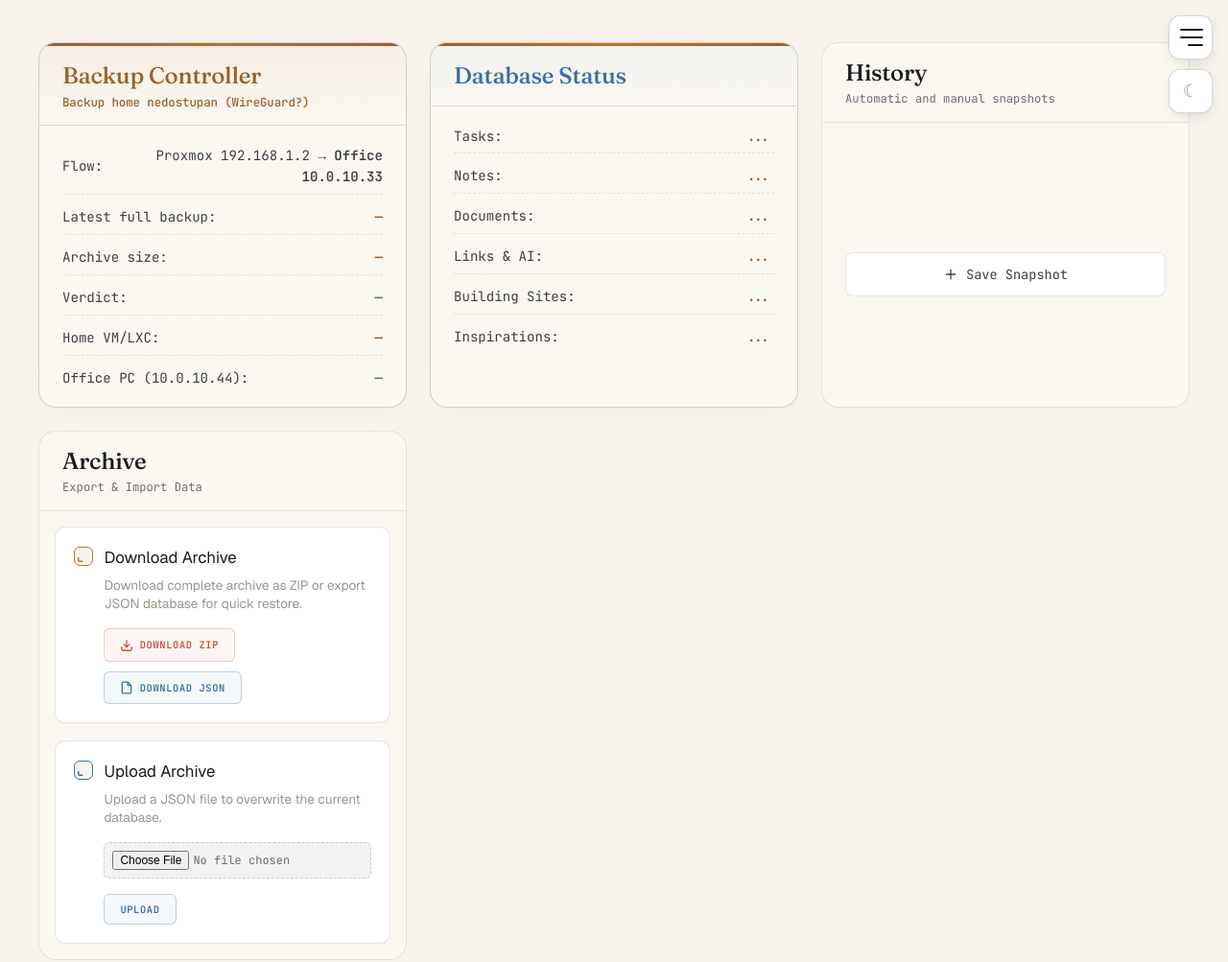
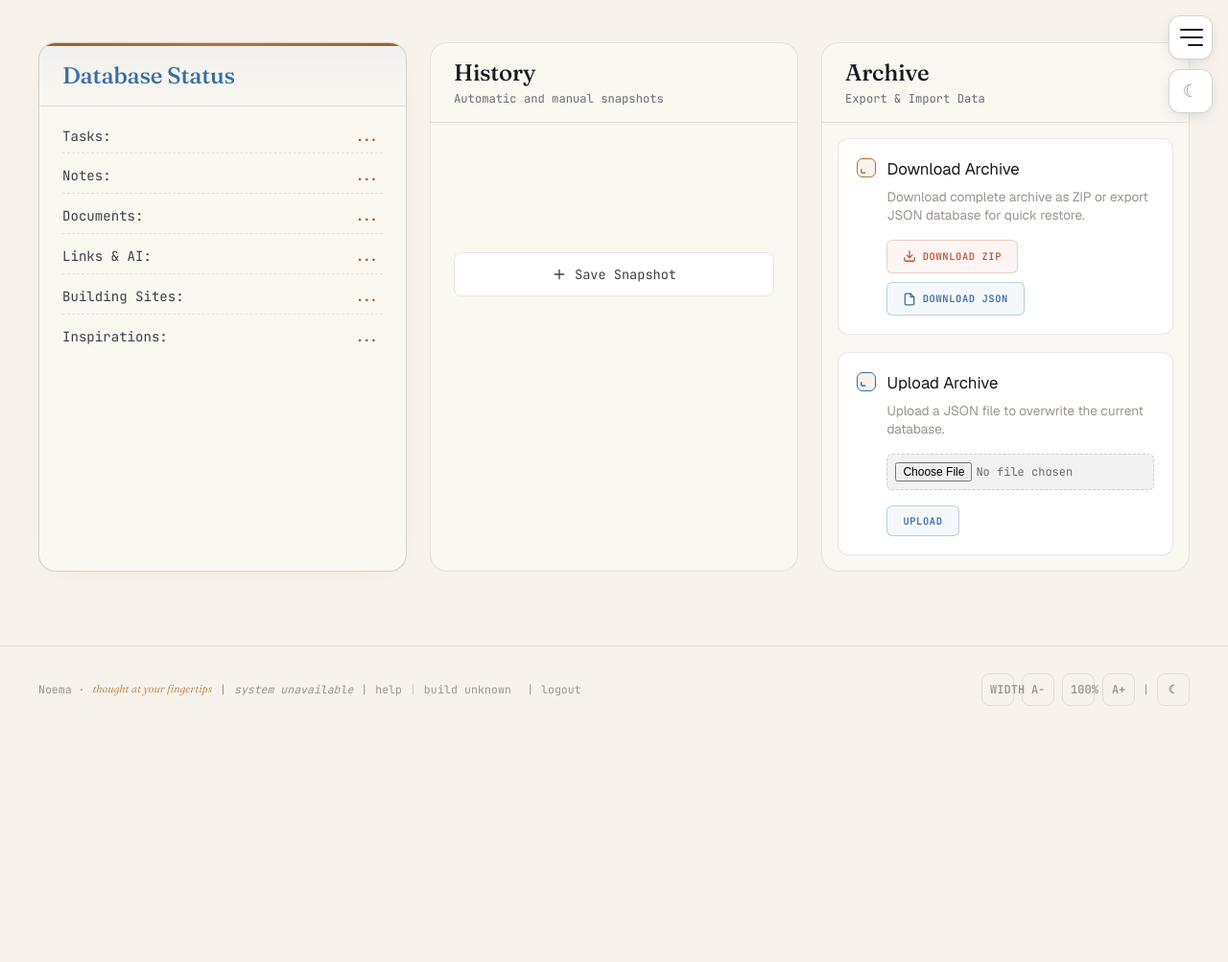
Before and after one commit to vladimirperovic/noema, a website: page public/backup.html in a window 1280 px wide. Shown: the top 1003 px of the page at 96% size. After the commit the page ends 800 px from the top, so only its background shows below. Drawn offline with nearby package versions, Linux system fonts and the light colour scheme; no server answers.

Commit message:
Security: remove private backup infrastructure from public repo

```diff
--- a/public/backup.html
+++ b/public/backup.html
@@ -549,42 +549,6 @@
 
   <main class="board">
     <div class="board-inner">
-      <!-- Backup Controller: read-only status iz home infrastrukture (preko WireGuard-a). -->
-      <section class="column is-today">
-        <div class="column-head" style="background: linear-gradient(180deg, var(--beacon-soft), transparent);">
-          <div class="day-title" style="color: var(--beacon-2);">Backup Controller</div>
-          <div class="day-date" id="bcGenerated" style="font-size: 0.78rem; color: var(--beacon-2); font-weight: 500; margin-top: 0.35rem;">Generated: —</div>
-        </div>
-        <div class="col-body" style="padding: 1.2rem 1.5rem;">
-          <div class="cal-list" style="display: flex; flex-direction: column; gap: 0.75rem; font-family: var(--font-mono); font-size: 0.88rem; color: var(--ink-2);">
-            <div style="display: flex; justify-content: space-between; align-items: center; padding-bottom: 0.4rem; border-bottom: 1px dashed var(--ink-line);">
-              <span>Flow:</span>
-              <span style="text-align:right;">Proxmox 192.168.1.2 → <strong>Office 10.0.10.33</strong></span>
-            </div>
-            <div style="display: flex; justify-content: space-between; align-items: center; padding-bottom: 0.4rem; border-bottom: 1px dashed var(--ink-line);">
-              <span>Latest full backup:</span>
-              <span><strong id="bcFull" style="color: var(--beacon-2);">—</strong></span>
-            </div>
-            <div style="display: flex; justify-content: space-between; align-items: center; padding-bottom: 0.4rem; border-bottom: 1px dashed var(--ink-line);">
-              <span>Archive size:</span>
-              <span><strong id="bcSize" style="color: var(--beacon-2);">—</strong></span>
-            </div>
-            <div style="display: flex; justify-content: space-between; align-items: center; padding-bottom: 0.4rem; border-bottom: 1px dashed var(--ink-line);">
-              <span>Verdict:</span>
-              <span><strong id="bcVerdict" style="color: var(--signal);">—</strong></span>
-            </div>
-            <div style="display: flex; justify-content: space-between; align-items: center; padding-bottom: 0.4rem; border-bottom: 1px dashed var(--ink-line);">
-              <span>Home VM/LXC:</span>
-              <span><strong id="bcVms" style="color: var(--beacon-2);">—</strong></span>
-            </div>
-            <div style="display: flex; justify-content: space-between; align-items: center;">
-              <span>Office PC (10.0.10.44):</span>
-              <span><strong id="bcOffice" style="color: var(--signal);">—</strong></span>
-            </div>
-          </div>
-        </div>
-      </section>
-
       <!-- Kartica 1: Stanje Baze -->
       <section class="column is-today">
         <div class="column-head" style="background: linear-gradient(180deg, var(--azure-soft), transparent);">
@@ -994,35 +958,6 @@
       if (fab && !fab._themeBound) { fab.addEventListener("click", toggle); fab._themeBound = true; }
     }
 
-    // ── Backup Controller (read-only, home infrastruktura preko WireGuard-a) ──
-    async function loadController() {
-      const el = id => document.getElementById(id);
-      try {
-        const r = await fetch("https://backup-home.renovationsteps.com/api/local/status", { mode: "cors", cache: "no-store" });
-        if (!r.ok) throw new Error("HTTP " + r.status);
-        const d = await r.json();
-        const gen = d.generated_at || "";
-        const stale = !!d.stale;
-        const elGen = el("bcGenerated");
-        if (elGen) elGen.innerHTML = "Generated: " + (gen ? gen.replace(" ", " · ") : "—") + (stale ? ' <span style="color: var(--ember); font-weight:600;">STALE</span>' : "");
-        const like = ((d.restic || {}).slike || {}).last;
-        const vmove = ((d.restic || {}).vmove || {}).last;
-        const full = vmove || like;
-        if (el("bcFull")) el("bcFull").textContent = full ? (full.time + " · " + full.size) : "—";
-        if (el("bcSize")) el("bcSize").textContent = full ? full.size : "—";
-        const runState = (d.run || {}).state || (d.run || {}).state || "idle";
-        const verdict = runState === "success" ? "VERIFIED" : (runState === "failed" ? "FAILED" : (runState === "verifying" ? "VERIFYING…" : "nije proveren"));
-        if (el("bcVerdict")) { el("bcVerdict").textContent = verdict; el("bcVerdict").style.color = runState === "success" ? "var(--signal)" : runState === "failed" ? "var(--ember)" : "var(--ink-3)"; }
-        if (el("bcVms")) el("bcVms").textContent = (d.vms ? d.vms.length + " instanci" : "—") + " · " + ((d.host || {}).cpu_idle != null ? "cpu idle " + d.host.cpu_idle + "%" : "");
-        const of = d.office || {};
-        if (el("bcOffice")) { el("bcOffice").textContent = of.reachable ? "ONLINE" : "OFFLINE"; el("bcOffice").style.color = of.reachable ? "var(--signal)" : "var(--ink-3)"; }
-      } catch (err) {
-        const elGen = el("bcGenerated");
-        if (elGen) elGen.textContent = "Backup home nedostupan (WireGuard?)";
-        if (el("bcVerdict")) el("bcVerdict").textContent = "—";
-      }
-    }
-
     // ── Font Scale ──
     let fontScale = Number(localStorage.getItem("noema-font-scale")) || 1;
     function applyFontScale(scale) {
@@ -1058,7 +993,6 @@
       loadInfo();
       loadSnapshots();
       loadSystem();
-      loadController();
       setInterval(loadSystem, 5000); // osvježi resurse svakih 5s
     });
   </script>
--- a/src/security/http.js
+++ b/src/security/http.js
@@ -92,7 +92,7 @@ export function setSecurityHeaders(res) {
       "font-src 'self' https://fonts.gstatic.com data:",
       "img-src 'self' data: blob: https:",
       "media-src 'self' blob:",
-      "connect-src 'self' https://nominatim.openstreetmap.org https://www.googleapis.com https://oauth2.googleapis.com https://backup-home.renovationsteps.com",
+      "connect-src 'self' https://nominatim.openstreetmap.org https://www.googleapis.com https://oauth2.googleapis.com",
       "object-src 'none'",
       "base-uri 'self'",
       "frame-ancestors 'none'",
```
